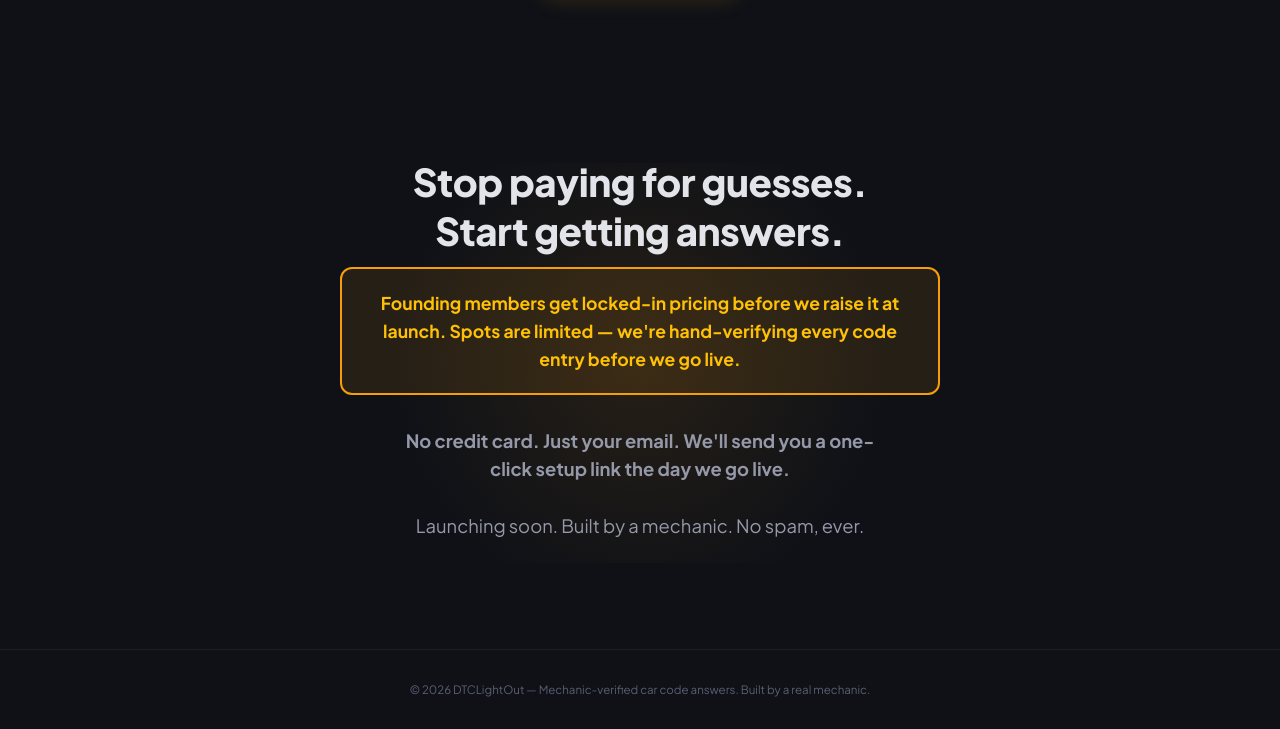
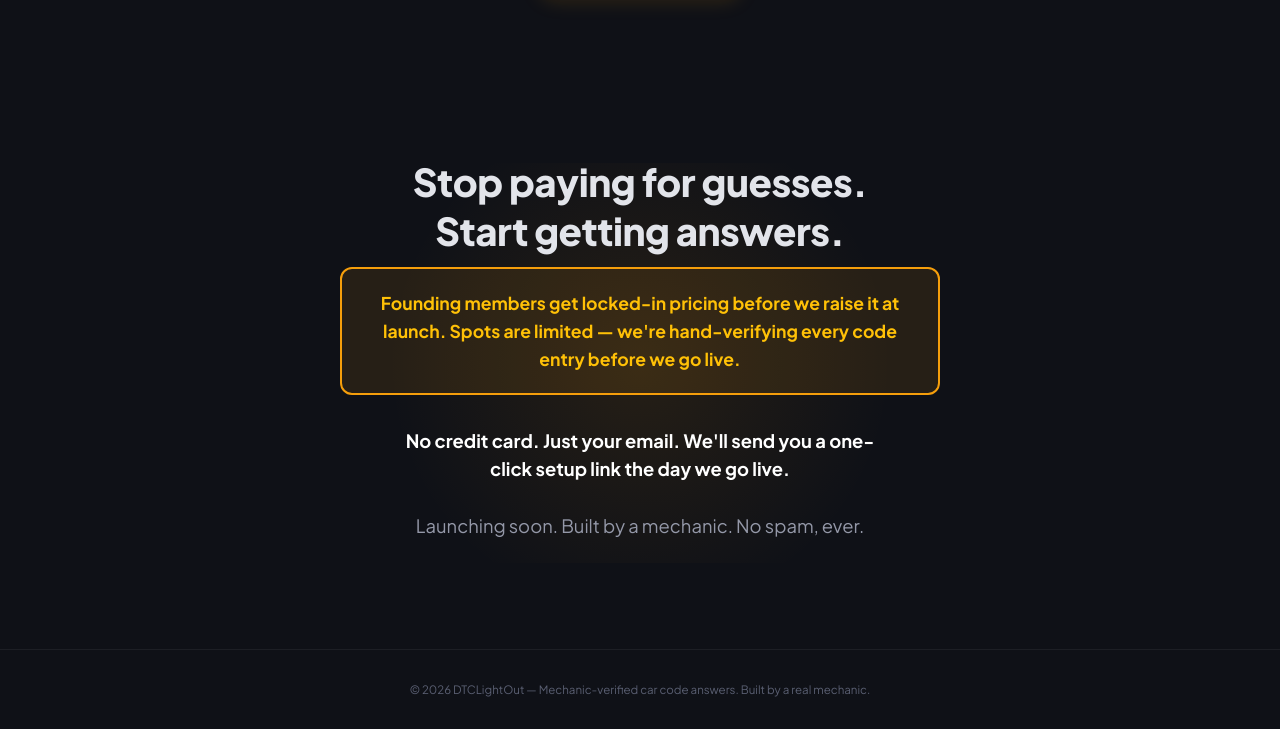
Before and after one commit to getslimwithaaron-lab/dtclightout-landing, a plain HTML site: page index.html in a window 1280 px wide. Shown: the part 4665-5394 px from the top of the page. Drawn offline with Linux system fonts and the light colour scheme.

Commit message:
Bump no-card-note font-size to 1.1rem and add !important to color
Co-Authored-By: Claude Opus 4.6 <noreply@anthropic.com>

```diff
--- a/index.html
+++ b/index.html
@@ -570,8 +570,8 @@
 
 
   .no-card-note {
-    color: #ffffff;
-    font-size: 0.95rem;
+    color: #ffffff !important;
+    font-size: 1.1rem;
     font-weight: 700;
     max-width: 500px;
     margin: 0 auto 1rem;
```
